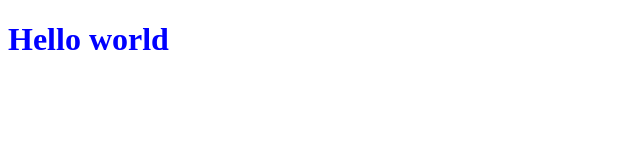
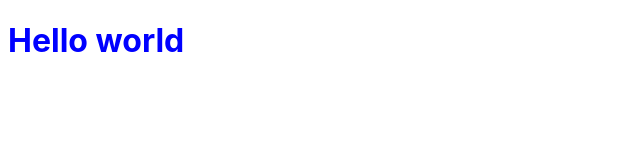
Before and after one commit to realkoldun/frontend-next.js-mui-client-blog-task, a Next.js app: page / in a window 1280 px wide. Shown: the top 160 px of the page, without its empty margins (0-640 px from the left). Built offline with nearby package versions, Linux system fonts and the light colour scheme.

Commit message:
feat: constants file for style

```diff
--- /dev/null
+++ b/src/styles/_constants.scss
@@ -0,0 +1 @@
+$main-font: 'Inter', sans-serif !default;
--- a/src/styles/homepage.module.scss
+++ b/src/styles/homepage.module.scss
@@ -1,3 +1,6 @@
+@use "@/styles/_constants";
+
 .title {
   color: blue;
+  font-family: constants.$main-font;
 }
```
